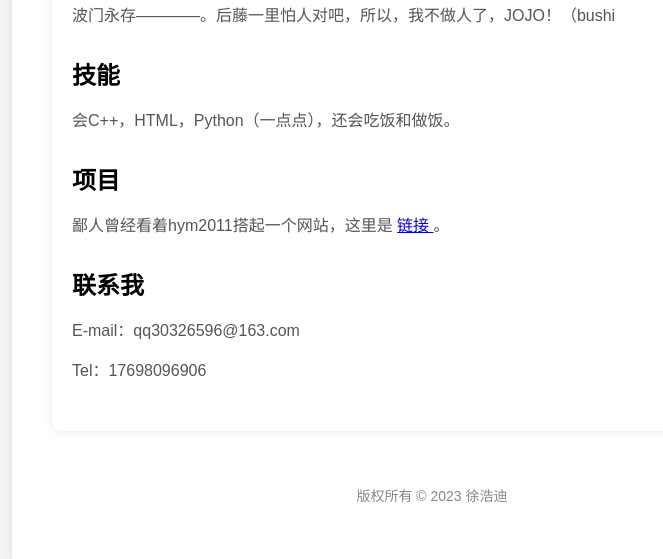
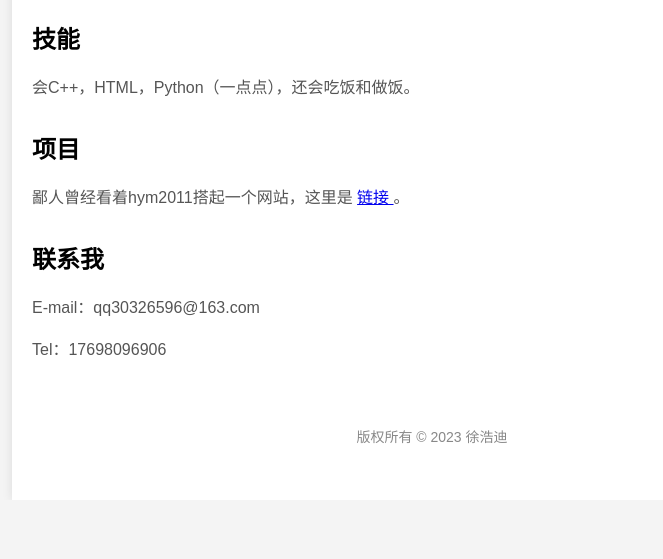
Before and after one commit to dizi-211/dizi-211.github.io, a plain HTML site: page about.html in a window 1280 px wide. Shown: the part 629-1188 px from the top of the page, without its empty margins (208-871 px from the left). After the commit the page ends 1129 px from the top, so only its background shows below. Drawn offline with Linux system fonts and the light colour scheme.

Commit message:
Update about.html

```diff
--- a/about.html
+++ b/about.html
@@ -22,7 +22,7 @@
             <h1>dizi-211</h1>
             <p>人机 / 二次元</p>
         </header>
-        <div class="content">
+        <div class="contentline">
             <section class="section">
                 <h2>关于我</h2>
                 <p>波门永存————。后藤一里怕人对吧，所以，我不做人了，JOJO！（bushi</p>
```
